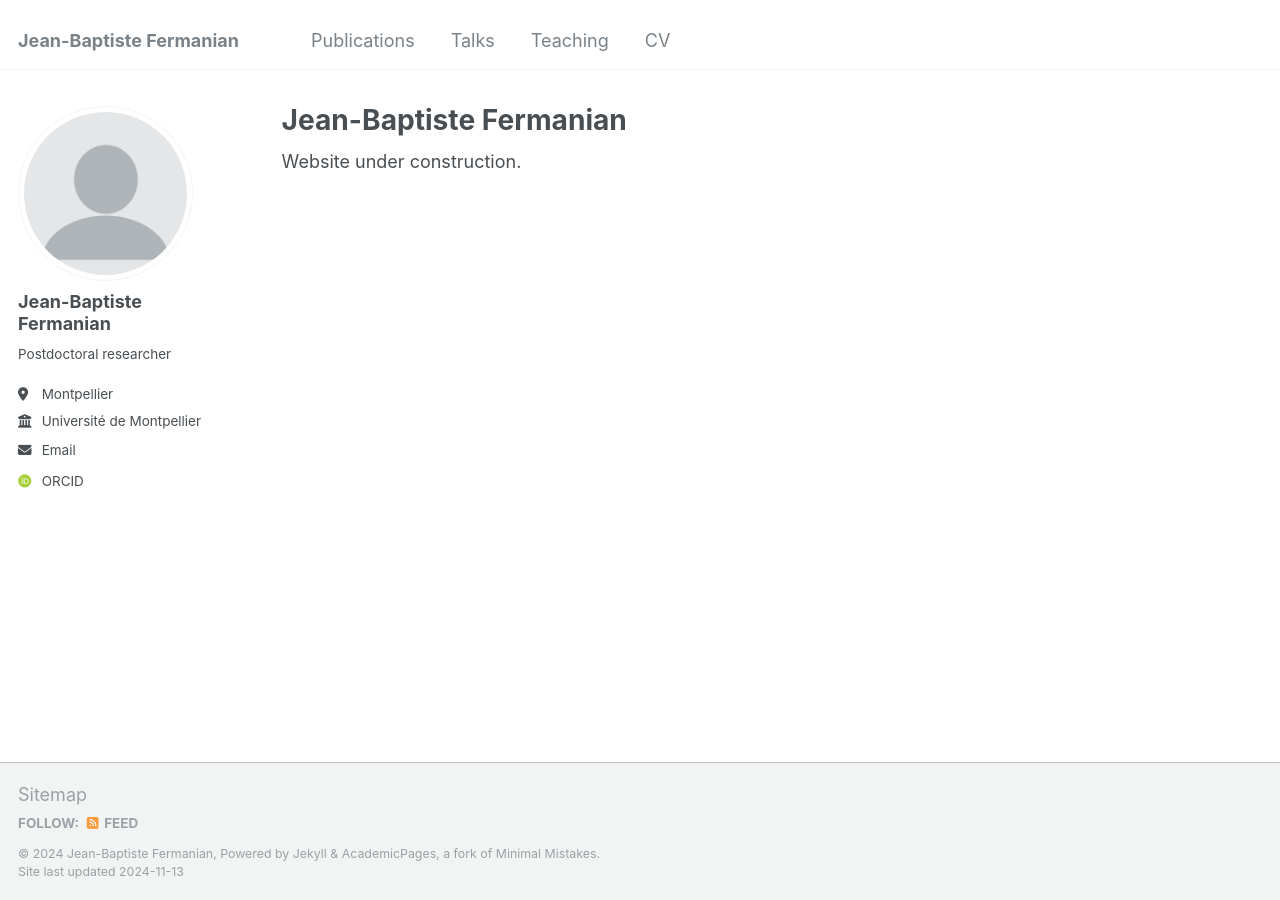
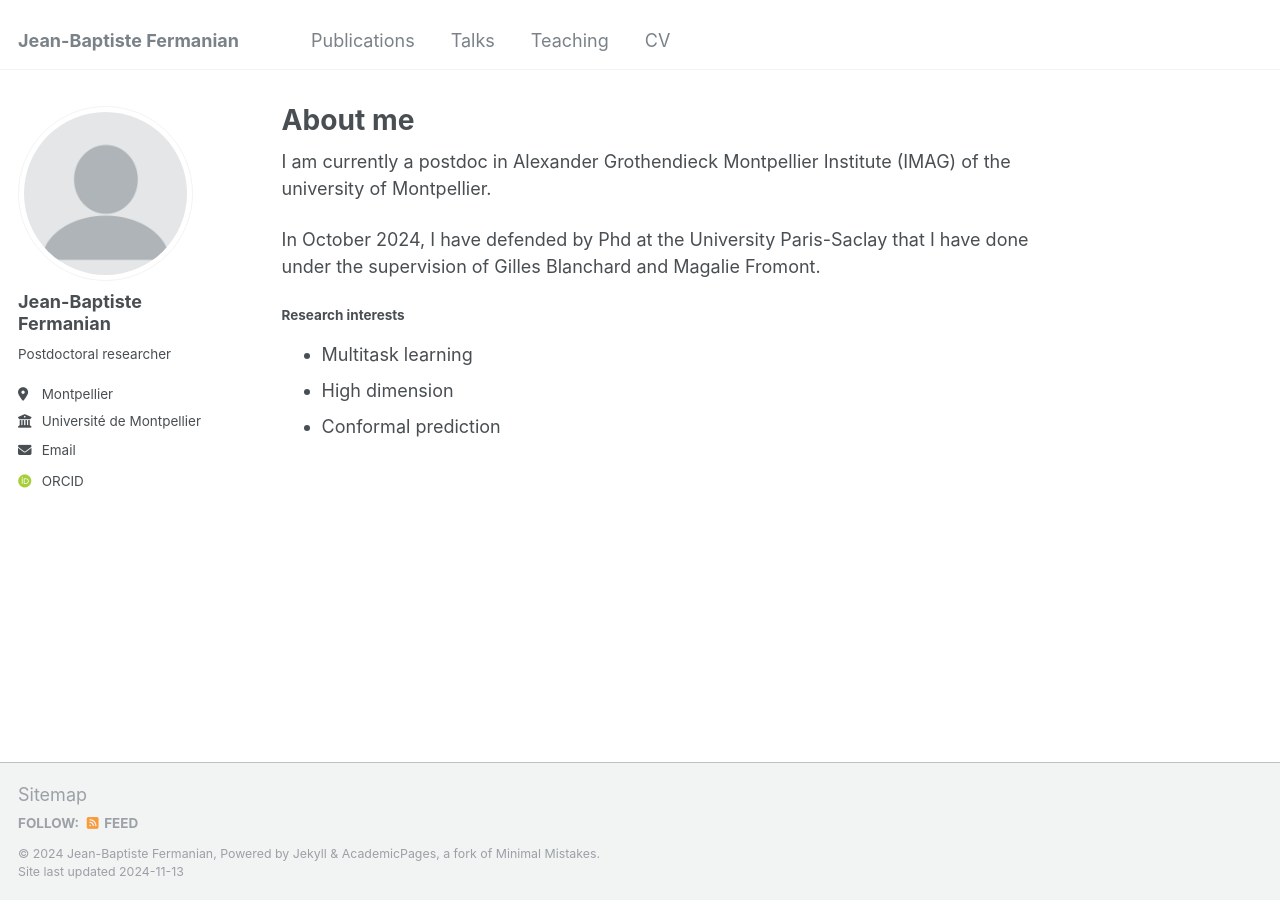
Before and after one commit to jeanbaptistefermanian/jeanbaptistefermanian.github.io, a Jekyll site: the page built from _pages/about.md, in a window 1280 px wide. Built offline with Jekyll 4.4.1, drawn with Linux system fonts in a browser that asks for light colours; some web fonts are replaced.

Commit message:
Update about.md

```diff
--- a/_pages/about.md
+++ b/_pages/about.md
@@ -1,10 +1,18 @@
 ---
 permalink: /
-title: "Jean-Baptiste Fermanian"
+title: "About me"
 author_profile: true
 redirect_from:
   - /about/
   - /about.html
 ---
 
-Website under construction.
+I am currently a postdoc in Alexander Grothendieck Montpellier Institute (IMAG) of the university of Montpellier.
+
+In October 2024, I have defended by Phd at the University Paris-Saclay that I have done under the supervision of Gilles Blanchard and Magalie Fromont.
+
+#### Research interests
+
+- Multitask learning
+- High dimension
+- Conformal prediction
```
